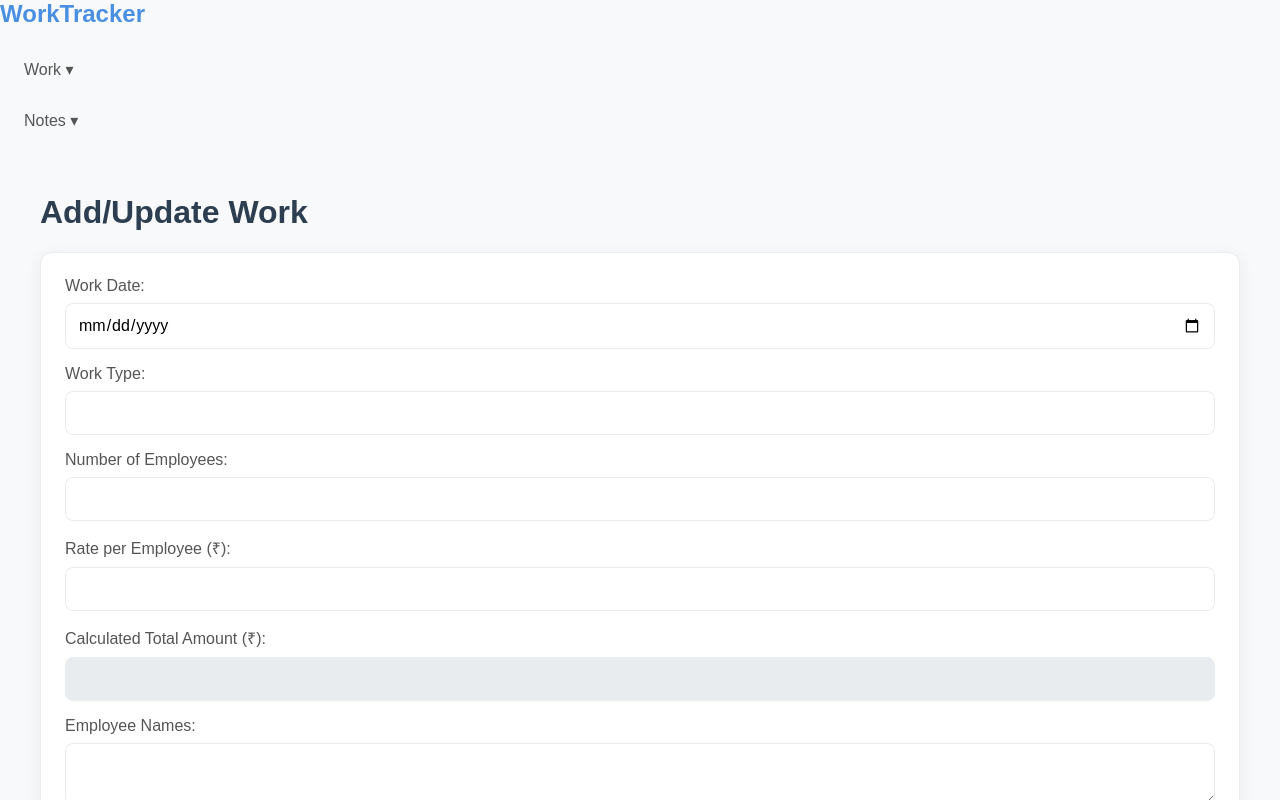
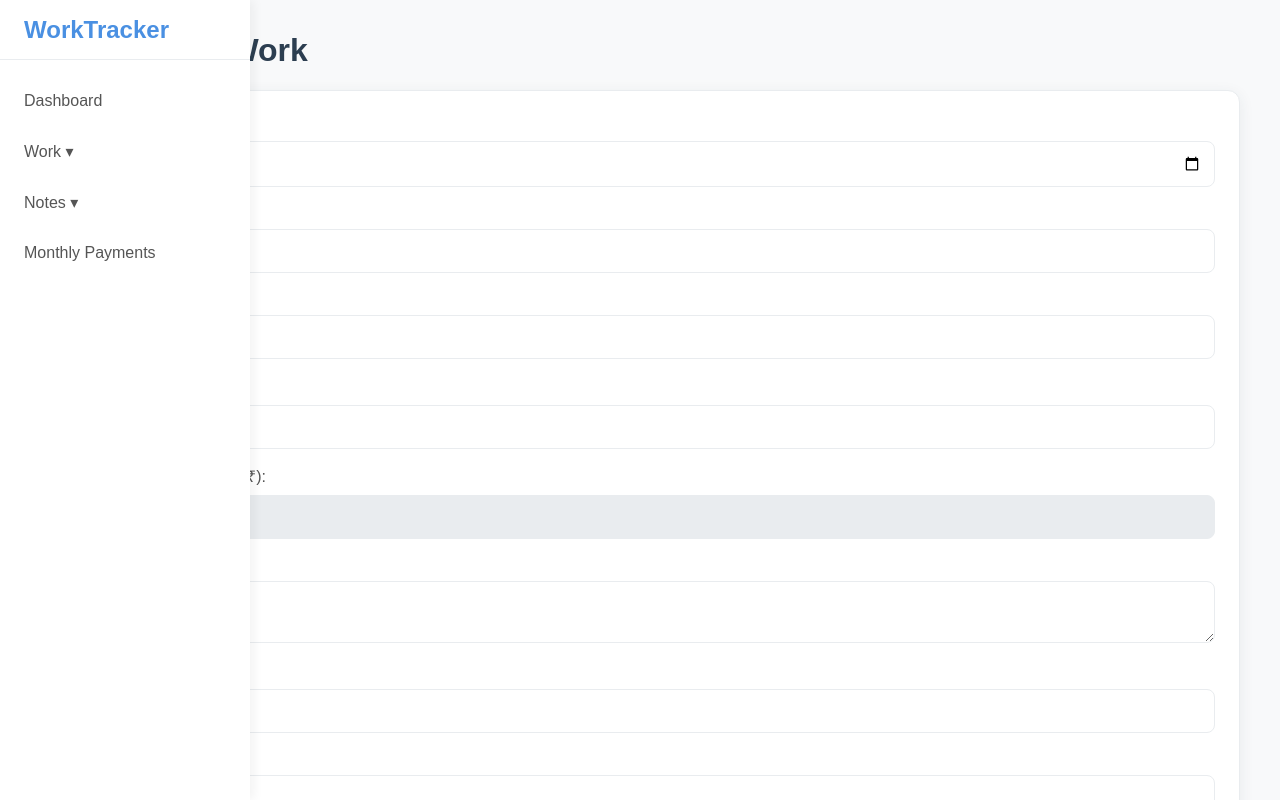
Before and after one commit to Kudu123/Work-update, a plain HTML site: page work-update.html in a window 1280 px wide. Shown: the top 800 px of the page. Drawn offline with Linux system fonts and the light colour scheme.

Commit message:
Update work-update.html

```diff
--- a/work-update.html
+++ b/work-update.html
@@ -8,10 +8,12 @@
     <link rel="stylesheet" href="style.css">
 </head>
 <body>
-    <nav class="navbar">
-    <div class="nav-container">
-        <a href="index.html" class="nav-logo">WorkTracker</a>
+<nav class="sidebar" id="sidebar-menu">
+        <div class="sidebar-header">
+            <a href="index.html" class="nav-logo">WorkTracker</a>
+        </div>
         <ul class="nav-menu">
+            <li class="nav-item"><a href="index.html" class="nav-link">Dashboard</a></li>
             <li class="nav-item dropdown">
                 <a href="#" class="nav-link">Work ▾</a>
                 <div class="dropdown-content">
@@ -26,9 +28,10 @@
                     <a href="notes.html">View Notes</a>
                 </div>
             </li>
+            <li class="nav-item"><a href="payments.html" class="nav-link">Monthly Payments</a></li>
         </ul>
-    </div>
-</nav>
+    </nav>
+
 
     <div class="main-container">
         <h1>Add/Update Work</h1>
```
